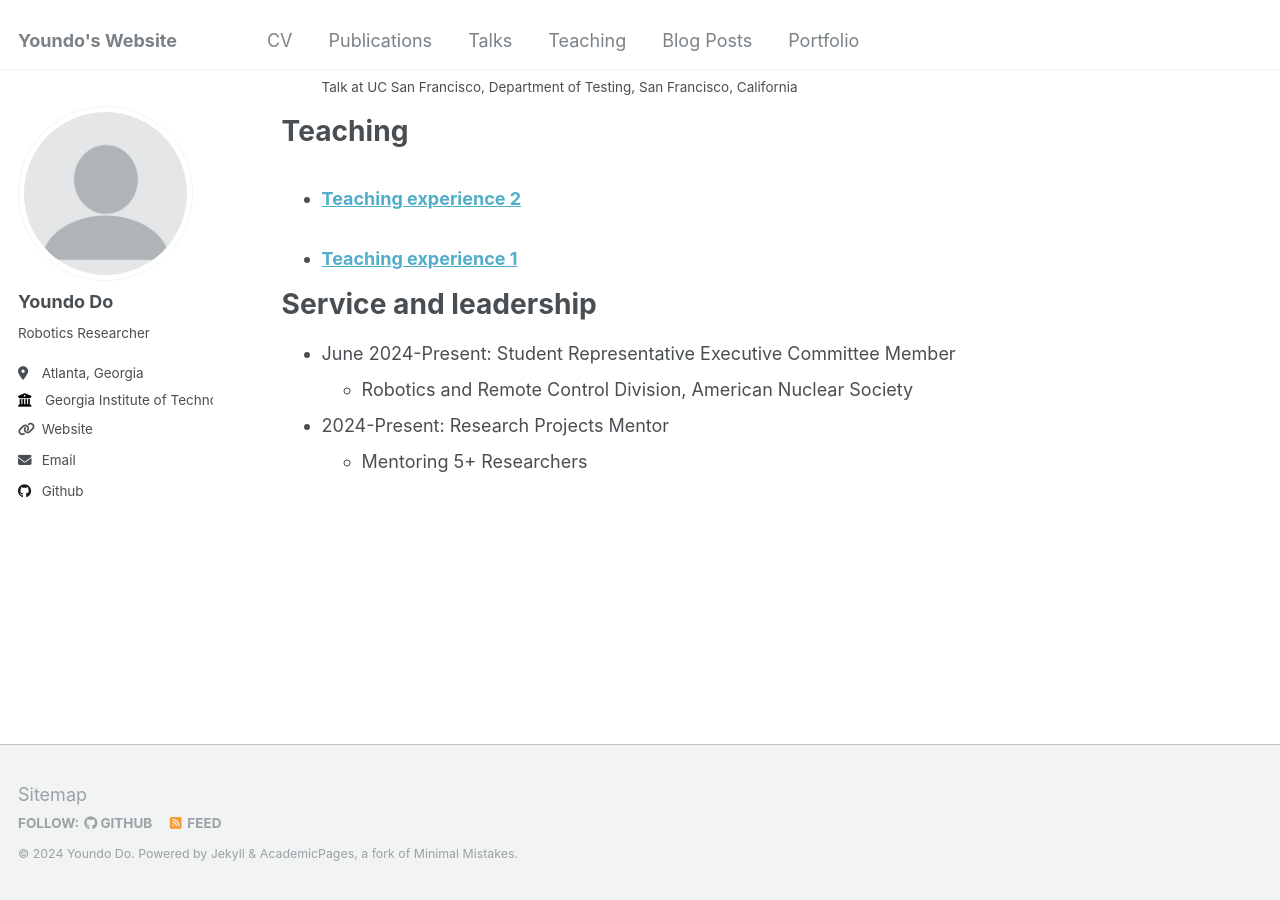
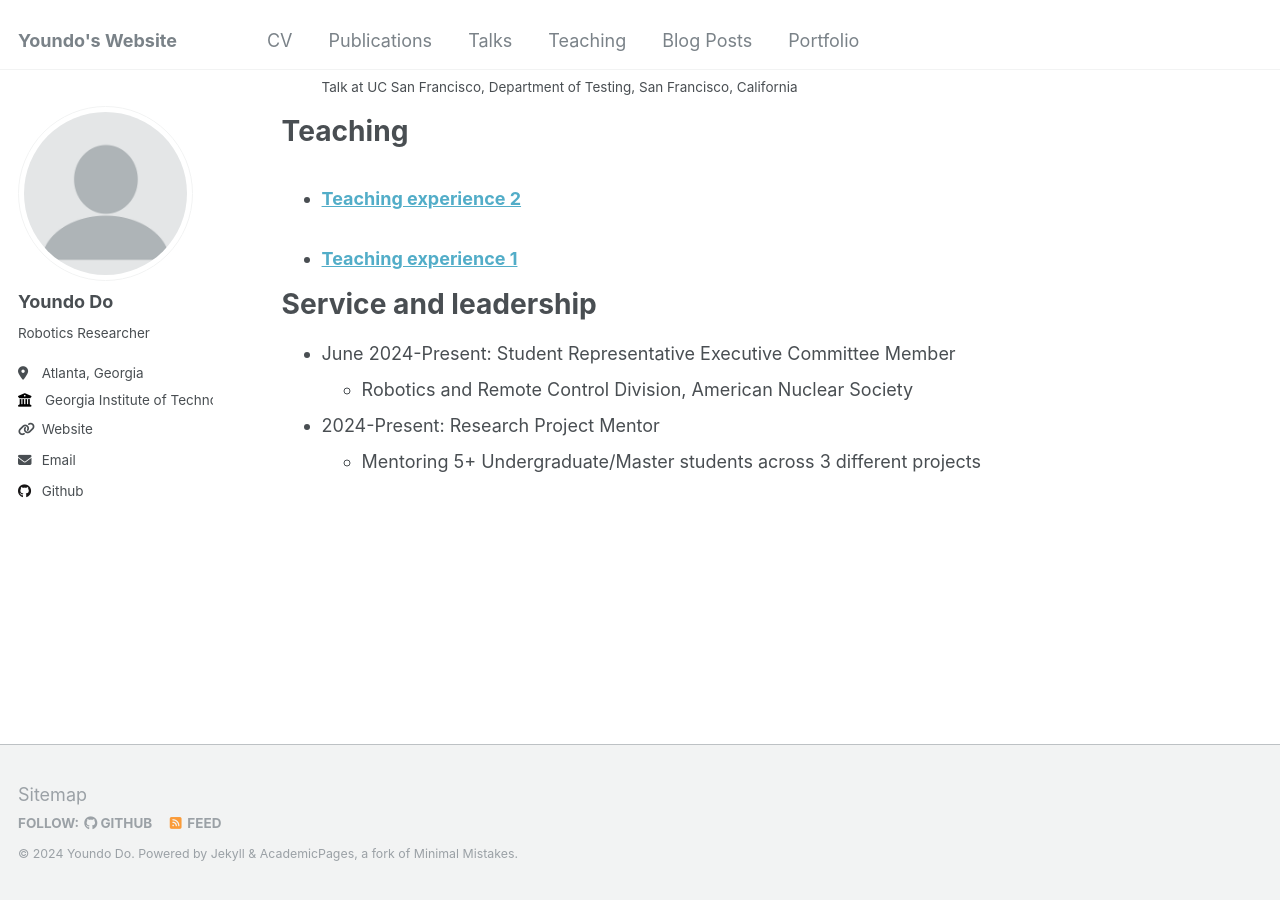
Before and after one commit to doyoundo/doyoundo.github.io, a Jekyll site: the page built from _pages/cv.md, in a window 1280 px wide and 900 px high, scrolled down 2179 px. Built offline with Jekyll 4.4.1, drawn with Linux system fonts in a browser that asks for light colours.

Commit message:
Update cv.md

```diff
--- a/_pages/cv.md
+++ b/_pages/cv.md
@@ -74,5 +74,5 @@ Service and leadership
 ======
 * June 2024-Present: Student Representative Executive Committee Member
   * Robotics and Remote Control Division, American Nuclear Society
-* 2024-Present: Research Projects Mentor
-  * Mentoring 5+ Researchers
+* 2024-Present: Research Project Mentor
+  * Mentoring 5+ Undergraduate/Master students across 3 different projects
```
